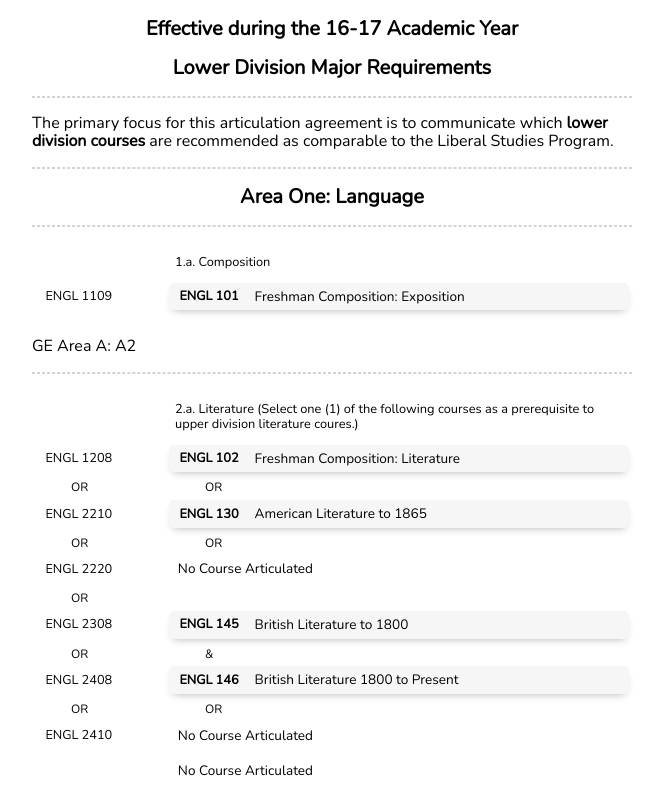
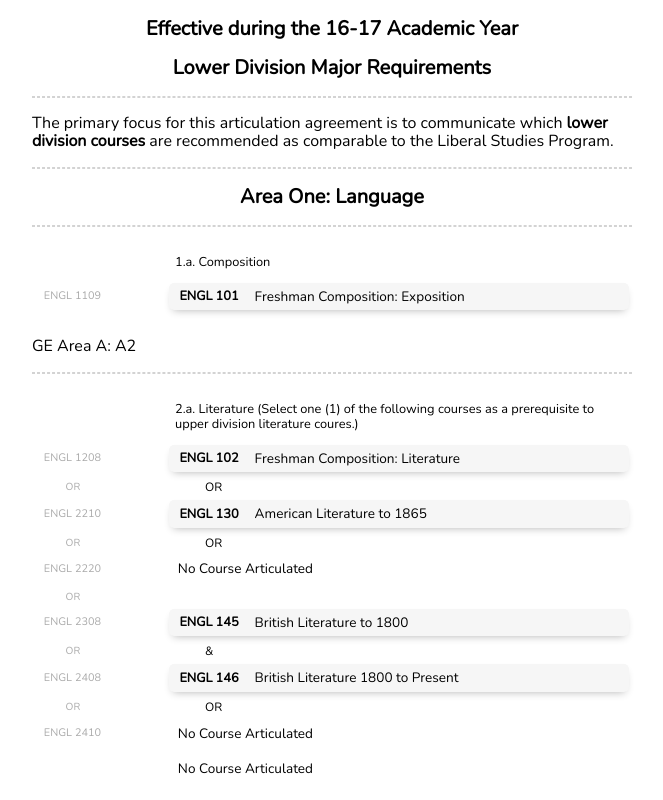
Before and after one commit to karinassuni/assist-fun, a Vue app: page / in a window 1280 px wide. Shown: the top 800 px of the page, without its empty margins (308-971 px from the left). Built offline with nearby package versions, Linux system fonts and the light colour scheme.

Commit message:
Shrink and grey to-tokens

```diff
--- a/src/components/articulation/CourseSection.vue
+++ b/src/components/articulation/CourseSection.vue
@@ -102,6 +102,8 @@ export default {
 
 .to-token {
   width: 130px;
+  font-size: 0.85em;
+  color: #aaa;
 }
 
 
```
